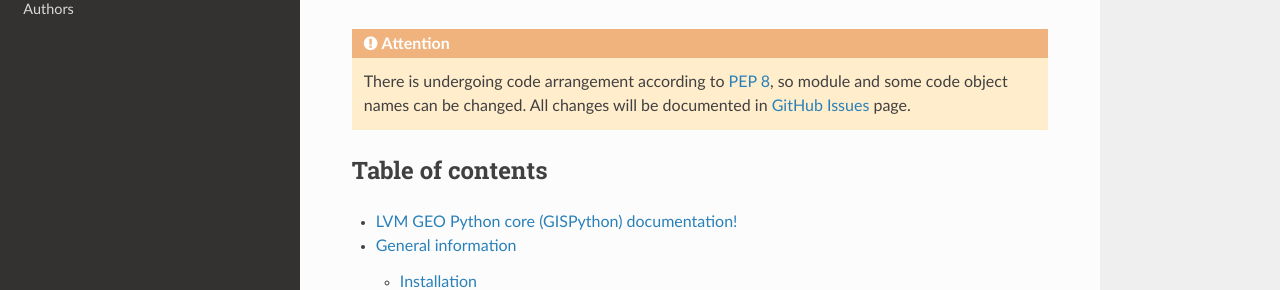
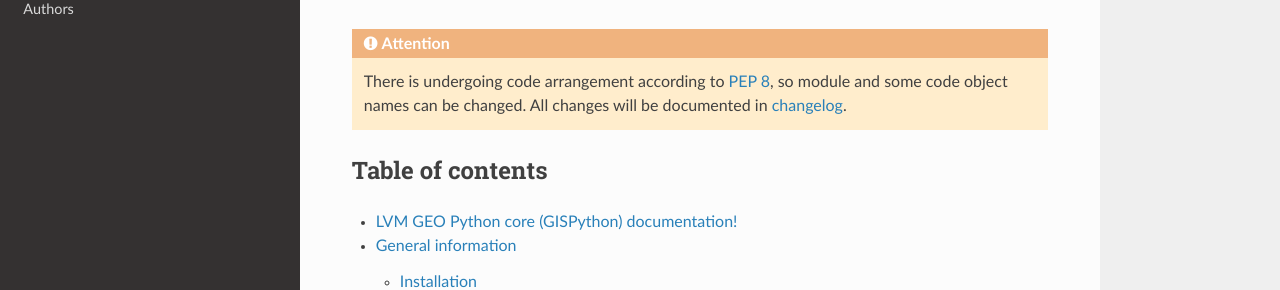
Before and after one commit to lvmgeo/GISPython, a Sphinx documentation site: the page built from docs/index.rst, in a window 1280 px wide and 900 px high. Shown: the part 275-565 px from the top of the window. Built offline with Sphinx 7.4.7 and the Read the Docs theme 2.0.0, drawn with Linux system fonts in a browser that asks for light colours.

Commit message:
Modified index.rst

```diff
--- a/docs/index.rst
+++ b/docs/index.rst
@@ -7,7 +7,7 @@
 within a unified environment.
 *GISPython* project can be found at `GitHub <https://github.com/lvmgeo/GISPython>`_.
 
-.. Attention:: There is undergoing code arrangement according to `PEP 8 <https://www.python.org/dev/peps/pep-0008/>`_, so module and some code object names can be changed. All changes will be documented in `GitHub Issues <https://github.com/lvmgeo/GISPython/issues>`_ page.
+.. Attention:: There is undergoing code arrangement according to `PEP 8 <https://www.python.org/dev/peps/pep-0008/>`_, so module and some code object names can be changed. All changes will be documented in `changelog <http://gispython.readthedocs.io/en/latest/changelog.html>`_.
 
 Table of contents
 -----------------
```
